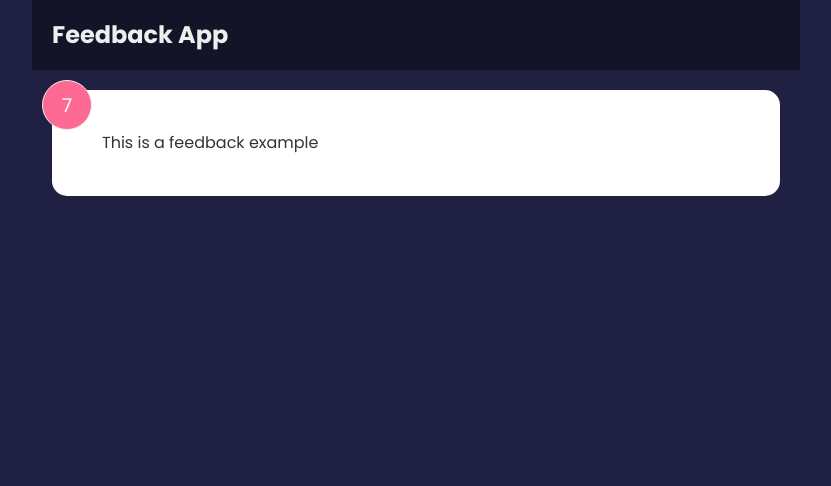
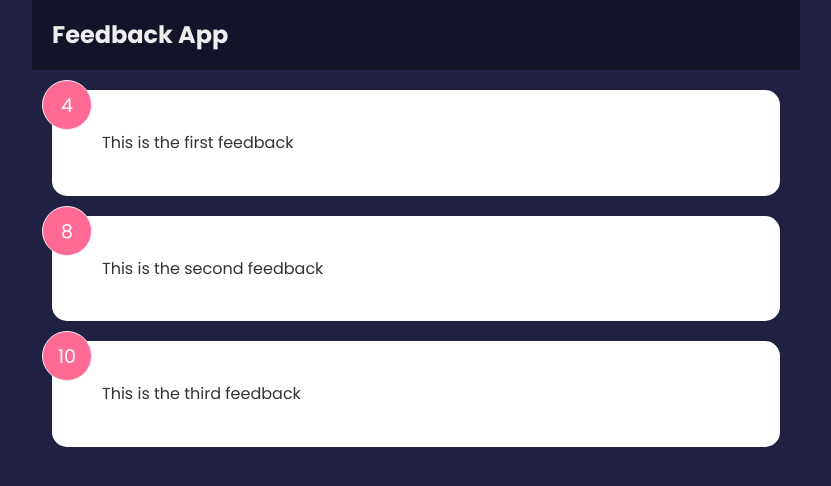
Before and after one commit to TannerBarcelos/software-engineering-resources, a React (Vite) app in the folder frontend/react/feedback-app/: page / in a window 1280 px wide. Shown: the top 486 px of the page, without its empty margins (224-1055 px from the left). Built offline with nearby package versions, Linux system fonts and the light colour scheme.

Commit message:
Modularizing the project

```diff
--- a/frontend/react/feedback-app/src/App.tsx
+++ b/frontend/react/feedback-app/src/App.tsx
@@ -1,15 +1,18 @@
-import Feedback from './components/Feedback/Feedback'
+import { useState, Fragment } from 'react'
+import { feedbackData } from './lib/data/feedbackData'
+import FeedbackList from './components/Feedback/FeedbackList'
 import Header from './components/Header/Header'
+import { feedbackItem } from './components/Feedback/types'
 
 function App() {
-  const appName = 'Feedback App'
+  const [feedbackItems, setFeedbackItems] = useState<Array<feedbackItem>>(feedbackData)
   return (
-    <>
-      <Header appName={ appName } />
+    <Fragment>
+      <Header />
       <div className="container">
-        <Feedback />
+        <FeedbackList feedbackItems={ feedbackItems } />
       </div>
-    </>
+    </Fragment>
   )
 }
 
--- a/frontend/react/feedback-app/src/components/Feedback/Feedback.tsx
+++ /dev/null
@@ -1,16 +0,0 @@
-import { useState } from 'react'
-
-const Feedback = () => {
-    const [rating, setRating] = useState(7)
-    const [feedbackItem, setFeedbackItem] = useState('This is a feedback example')
-    return (
-        <div className="card">
-            <div className="num-display">{ rating }</div>
-            <div className="text-display">
-                { feedbackItem }
-            </div>
-        </div>
-    )
-}
-
-export default Feedback
--- /dev/null
+++ b/frontend/react/feedback-app/src/components/Feedback/FeedbackItem.tsx
@@ -0,0 +1,18 @@
+import { feedbackItem } from './types'
+
+type FeedbackItemProps = {
+    item: feedbackItem
+}
+
+const FeedbackItem = ({ item }: FeedbackItemProps) => {
+    return (
+        <div className="card">
+            <div className="num-display">{ item.rating }</div>
+            <div className="text-display">
+                { item.description }
+            </div>
+        </div>
+    )
+}
+
+export default FeedbackItem
--- /dev/null
+++ b/frontend/react/feedback-app/src/components/Feedback/FeedbackList.tsx
@@ -0,0 +1,14 @@
+import FeedbackItem from './FeedbackItem'
+import { feedbackItem } from './types'
+
+type FeedbackProps = {
+    feedbackItems: Array<feedbackItem>
+}
+
+function FeedbackList({ feedbackItems }: FeedbackProps) {
+    return <div className="feedback-list">
+        { feedbackItems.map((item) => <FeedbackItem item={ item } />) }
+    </div>
+}
+
+export default FeedbackList
--- /dev/null
+++ b/frontend/react/feedback-app/src/components/Feedback/types.ts
@@ -0,0 +1,9 @@
+export type feedbackItem = {
+  id: number
+  title: string
+  description: string
+  category: string
+  upvotes: number
+  downvotes: number
+  rating: number
+}
--- /dev/null
+++ b/frontend/react/feedback-app/src/lib/data/feedbackData.ts
@@ -0,0 +1,31 @@
+import { feedbackItem } from '../../components/Feedback/types'
+
+export const feedbackData: feedbackItem[] = [
+  {
+    id: 1,
+    title: 'Feedback 1',
+    description: 'This is the first feedback',
+    category: 'bug',
+    upvotes: 10,
+    downvotes: 2,
+    rating: 4,
+  },
+  {
+    id: 2,
+    title: 'Feedback 2',
+    description: 'This is the second feedback',
+    category: 'feature',
+    upvotes: 12,
+    downvotes: 0,
+    rating: 8,
+  },
+  {
+    id: 3,
+    title: 'Feedback 3',
+    description: 'This is the third feedback',
+    category: 'enhancement',
+    upvotes: 7,
+    downvotes: 3,
+    rating: 10,
+  },
+]
```
